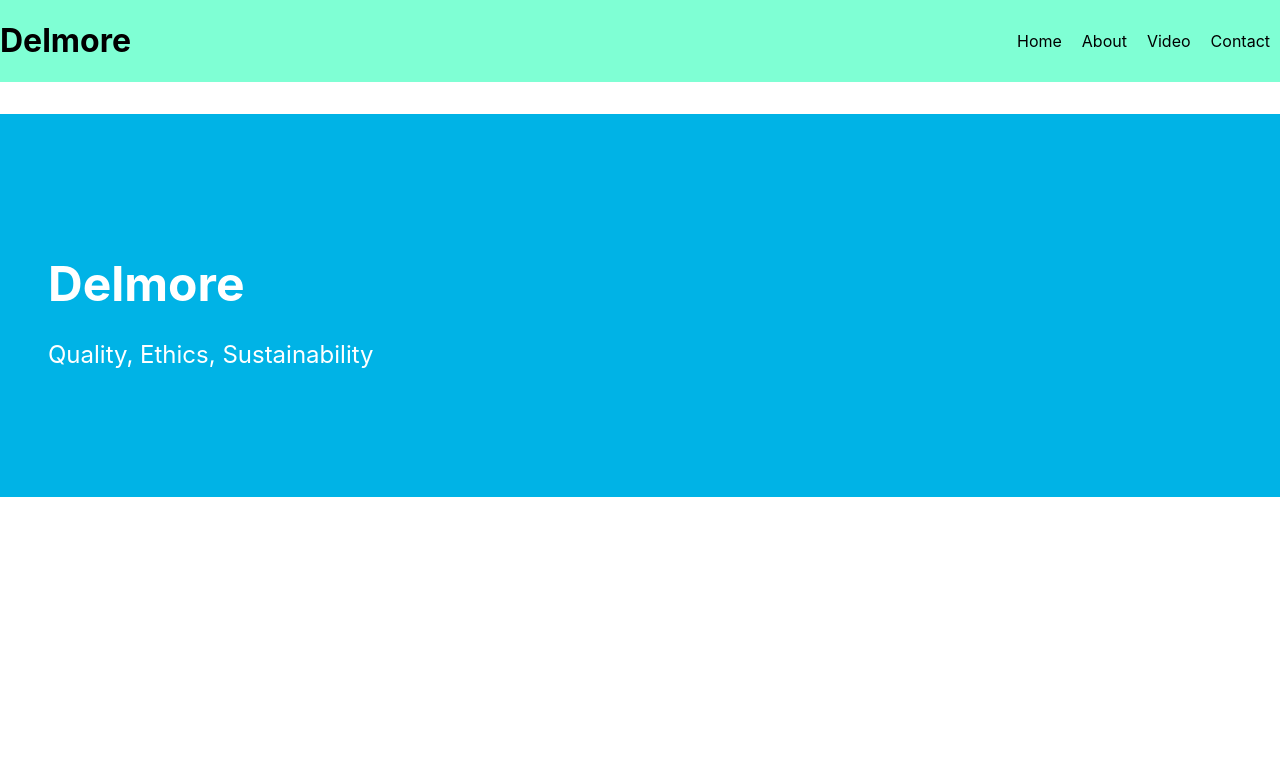
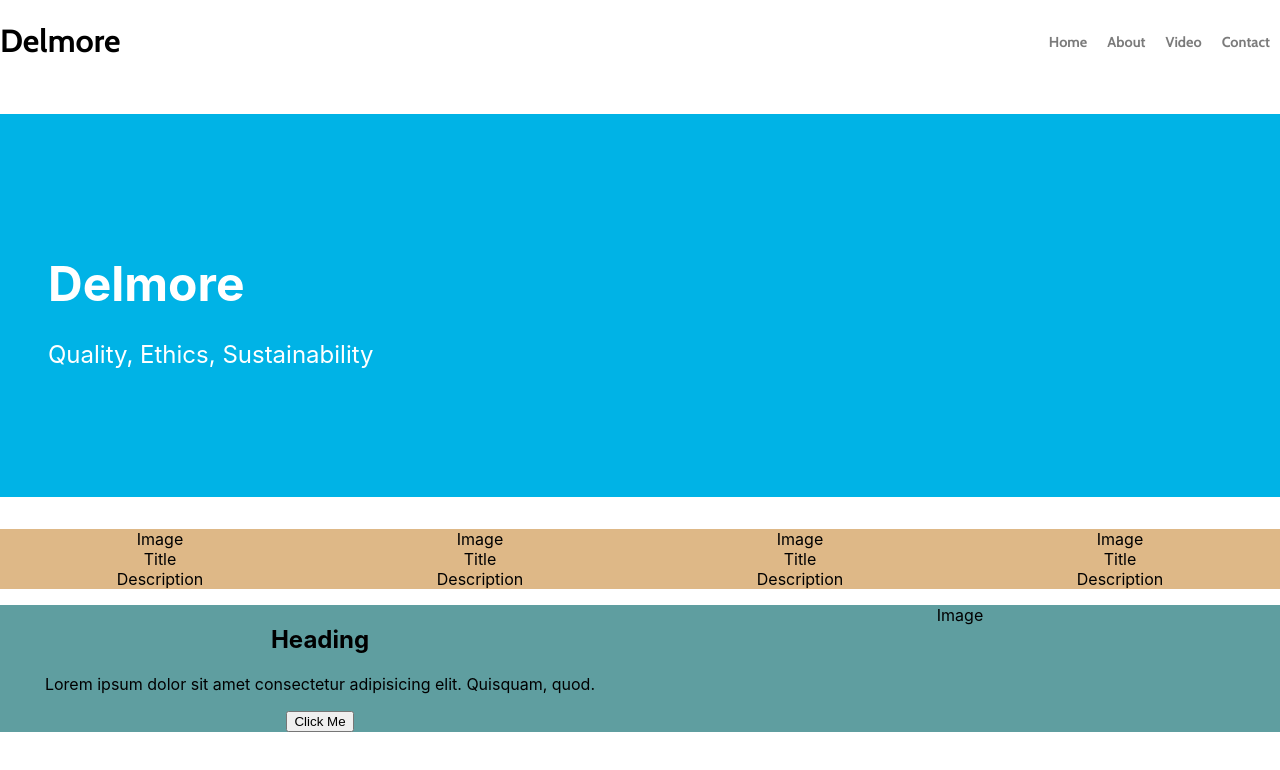
Before and after one commit to baayesh/Delmore, a React (Create React App) app: page / in a window 1280 px wide. Shown: the top 770 px of the page. Built offline with nearby package versions, Linux system fonts and the light colour scheme.

Commit message:
Navigation bar creation

```diff
--- a/src/App.css
+++ b/src/App.css
@@ -1,3 +1,27 @@
+
+@import url('https://fonts.googleapis.com/css2?family=Cabin:ital,wght@0,400..700;1,400..700&display=swap');
+
+
+.root{
+/* Variables */
+/* Font Sizes */
+  .heading{
+    font-family: 'cabin', sans-serif;
+    font-weight: 700;
+    font-size: 2rem;
+  }
+
+  .paragraphs{
+    font-family: 'cabin', sans-serif;
+    font-weight: 700;
+    font-size: 0.8rem;
+  }
+
+  --secondary-color:#61CE70;
+}
+
+
+
 .App {
   text-align: center;
   margin:0;
--- a/src/App.js
+++ b/src/App.js
@@ -1,6 +1,8 @@
 import './App.css';
 import Header from './components/header';
 import Hero from './components/hero';
+import Services from './components/services';
+import USP from './components/usp';
 
 
 function App() {
@@ -8,6 +10,8 @@ function App() {
     <div className="App">
       <Header/>
       <Hero/>
+      <Services/>
+      <USP/>
     </div>
   );
 }
--- /dev/null
+++ b/src/components/services.js
@@ -0,0 +1,33 @@
+import React from "react";
+import "../styles/services.css";
+
+const Services = () => {
+  return (
+
+        <section className="services-container">
+          <div className="individual-service-container">
+            <div className="service-icon">Image</div>
+            <div className="service-title">Title</div>
+            <div className="service-description">Description</div>
+          </div>
+          <div className="individual-service-container">
+            <div className="service-icon">Image</div>
+            <div className="service-title">Title</div>
+            <div className="service-description">Description</div>
+          </div>
+          <div className="individual-service-container">
+            <div className="service-icon">Image</div>
+            <div className="service-title">Title</div>
+            <div className="service-description">Description</div>
+          </div>
+          <div className="individual-service-container">
+            <div className="service-icon">Image</div>
+            <div className="service-title">Title</div>
+            <div className="service-description">Description</div>
+          </div>
+        </section>
+
+  );
+};
+
+export default Services;
--- /dev/null
+++ b/src/components/usp.js
@@ -0,0 +1,28 @@
+import React from 'react';
+import '../styles/usp.css';
+
+const USP = () => {
+  return (
+    <div className='usp-main'>
+        <div className='usp-cta'>
+            <h2>
+                Heading
+            </h2>
+
+            <p>
+                Lorem ipsum dolor sit amet consectetur adipisicing elit. Quisquam, quod.
+            </p>
+
+            <button>
+                Click Me
+            </button>
+
+        </div>
+        <div className='usp-img'>
+            Image
+        </div>
+    </div>
+  )
+}
+
+export default USP
--- a/src/styles/header.css
+++ b/src/styles/header.css
@@ -1,5 +1,5 @@
 .header-container{
-    background-color: aquamarine;
+
 }
 
 .container {
@@ -15,8 +15,9 @@
 
 .logo {
     font-size: 2rem;
-    font-weight: bold;
+    font-weight: 700;
     color: #000;
+    font-family: "cabin", sans-serif;
 }
 
 .nav {
@@ -36,10 +37,14 @@
 
 .nav-link {
     text-decoration: none;
-    color: #000;
+    color: #7b7b7b;
     padding: 5px 10px;
+    font-family: 'cabin', sans-serif;
+    font-size: 0.9rem;
+    font-weight: 700;
 }
 
 .nav-link:hover {
-    background-color: #eee;
+    text-decoration: underline;
+    color: var(--secondary-color);
 }
--- /dev/null
+++ b/src/styles/services.css
@@ -0,0 +1,25 @@
+.services-container{
+    display: flex;
+    flex-direction: row;
+    justify-content: space-around;
+    margin: 1em auto;
+    max-width: 1440px;
+    background-color: burlywood;
+
+}
+
+.individual-service-container{
+
+}
+
+.service-icon{
+
+}
+
+.service-title{
+
+}
+
+.service-description{
+
+}
--- /dev/null
+++ b/src/styles/usp.css
@@ -0,0 +1,15 @@
+.usp-main{
+    display: flex;
+    margin:1em auto;
+    max-width: 1440px;
+    justify-content: space-between;
+    background-color: cadetblue;
+}
+
+.usp-cta{
+    flex: 1;
+}
+
+.usp-img{
+    flex:1;
+}
```
Also changed, not shown: 1 other file (tests, documents, lock files or other folders).
